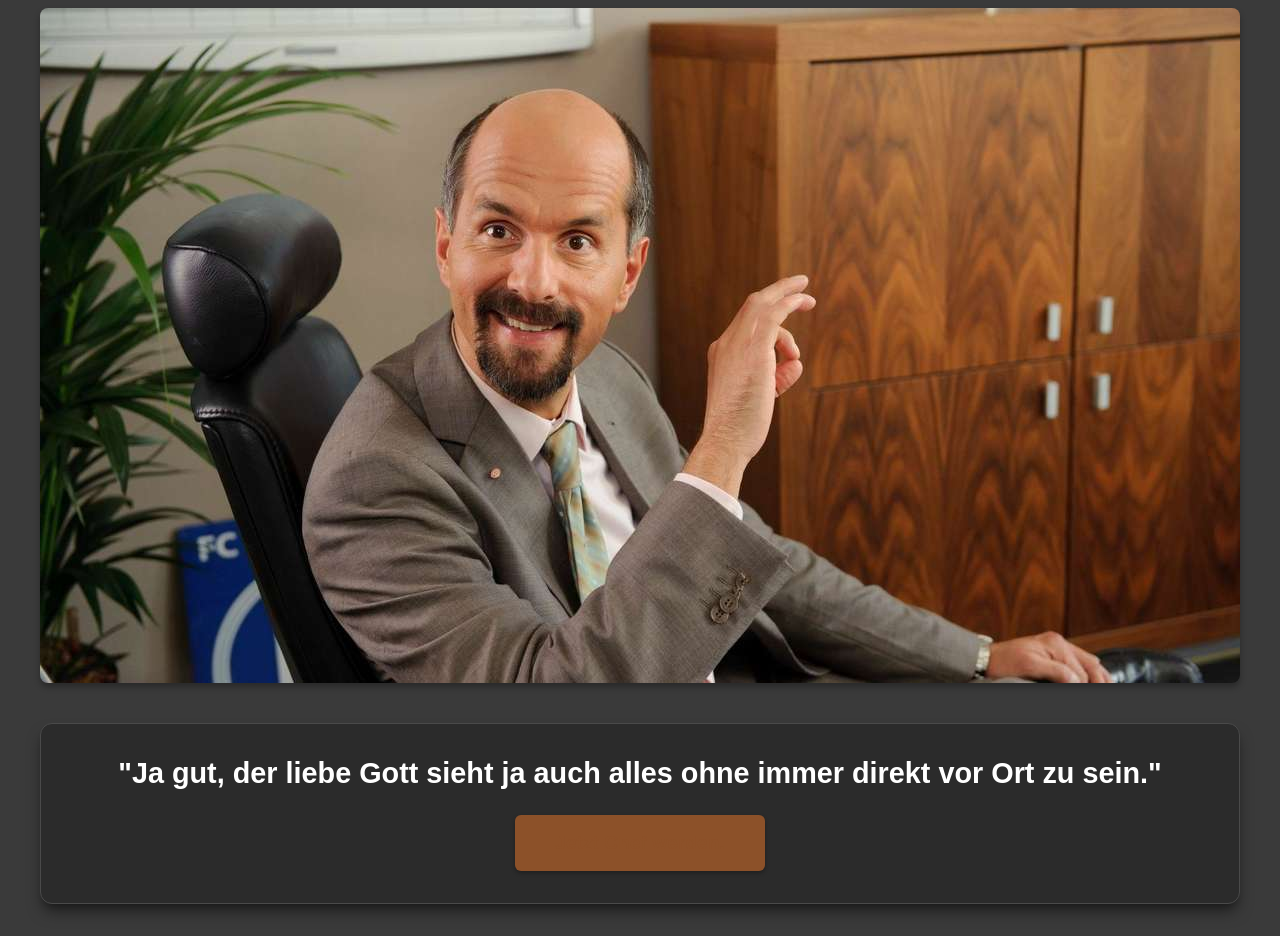
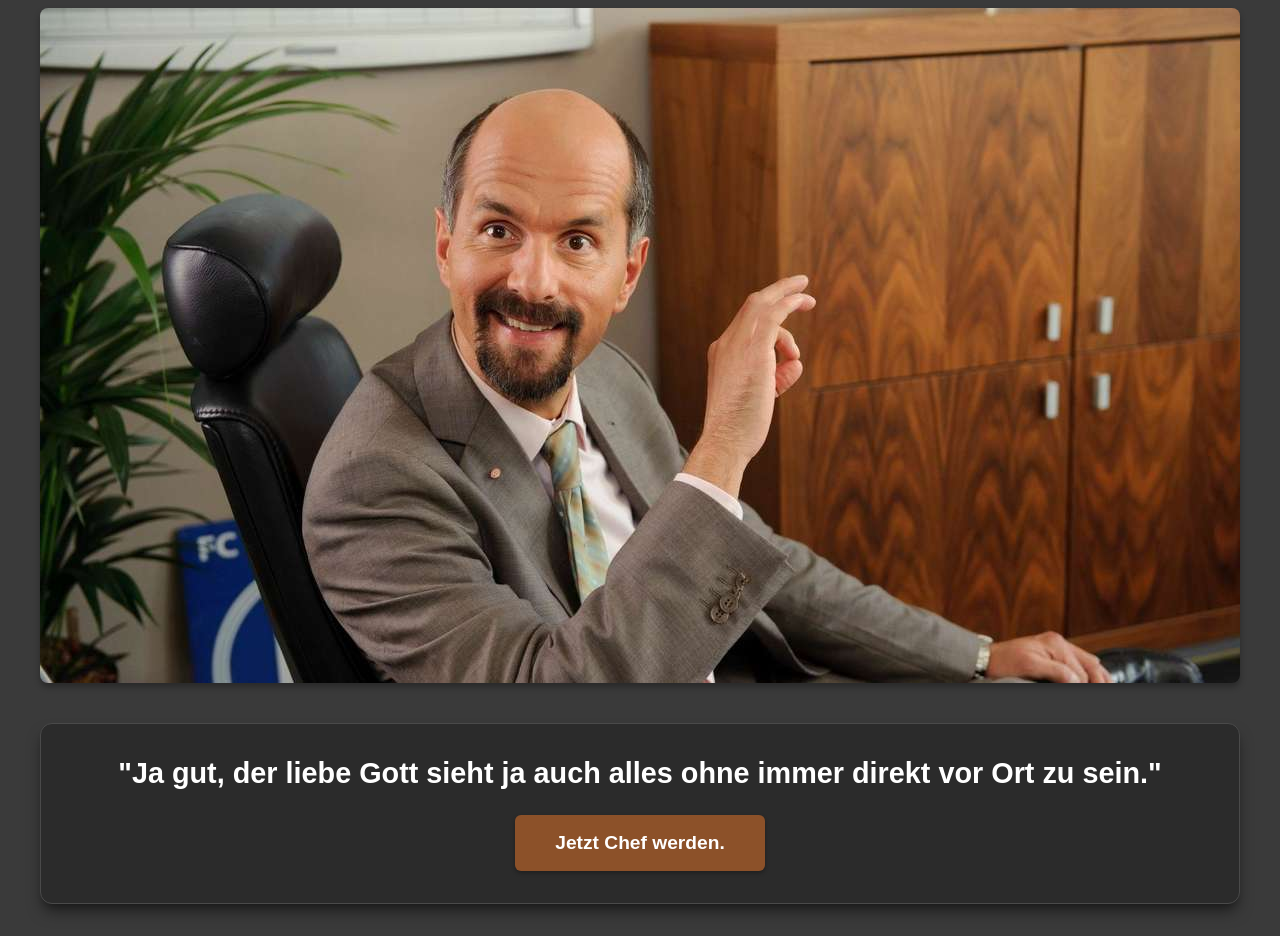
Before and after one commit to Florii02/stromberg-zitate, a plain HTML site: page index.html in a window 1280 px wide. Shown: the part 96-1032 px from the top of the page. Drawn offline with Linux system fonts and the light colour scheme.

Commit message:
Update style.css

```diff
--- a/style.css
+++ b/style.css
@@ -98,7 +98,7 @@ button {
   font-size: 1.2rem; /* Increased font size for the button text */
   line-height: 1.5rem;
   font-weight: 600;
-  color: #8C5129;
+  color: #FFFFFF;
   background: #8C5129;
   border: none;
   box-shadow: 0 2px 4px rgba(0, 0, 0, 0.3);
```
